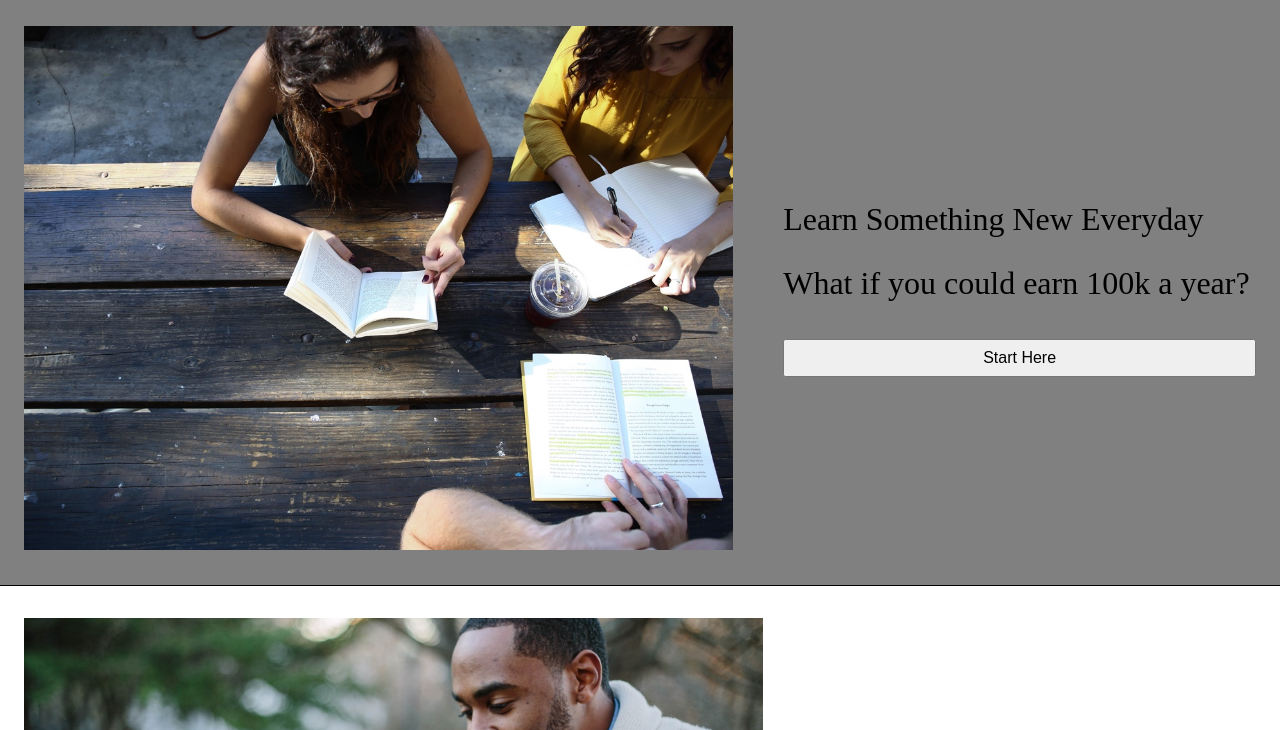
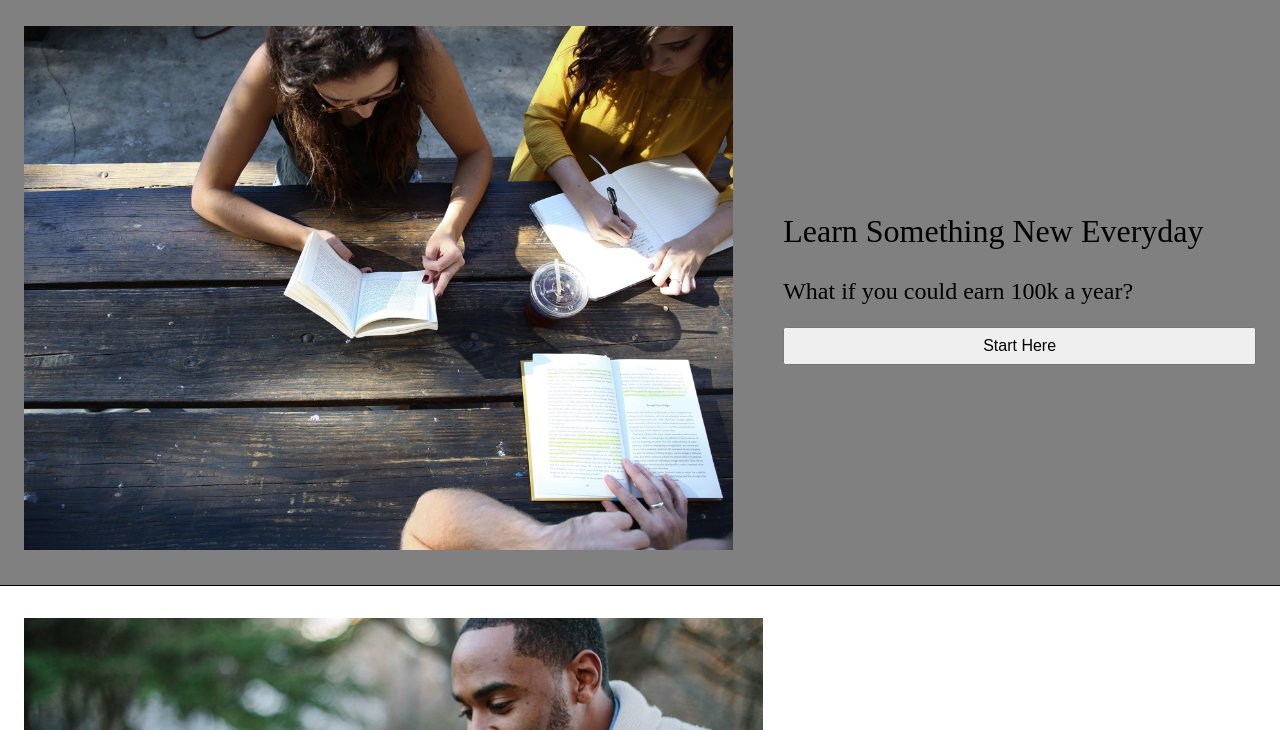
Before and after one commit to JuanFranciscoGarciaGonzalez/ColmarAcademy, a plain HTML site: page index.html in a window 1280 px wide. Shown: the part 70-800 px from the top of the page. Drawn offline with Linux system fonts and the light colour scheme.

Commit message:
remove some classes to make less code

```diff
--- a/styles.css
+++ b/styles.css
@@ -63,10 +63,7 @@ h2{
   font-size: 1.5rem;
   margin-bottom: 1.5rem;
 }
-.bannerinfo h2{
-  font-size: 2rem;
-  margin-bottom: 2.5rem;
-}
+
 .bannerinfo button{
   font-size: 1rem;
   padding: 8px 0;
```
